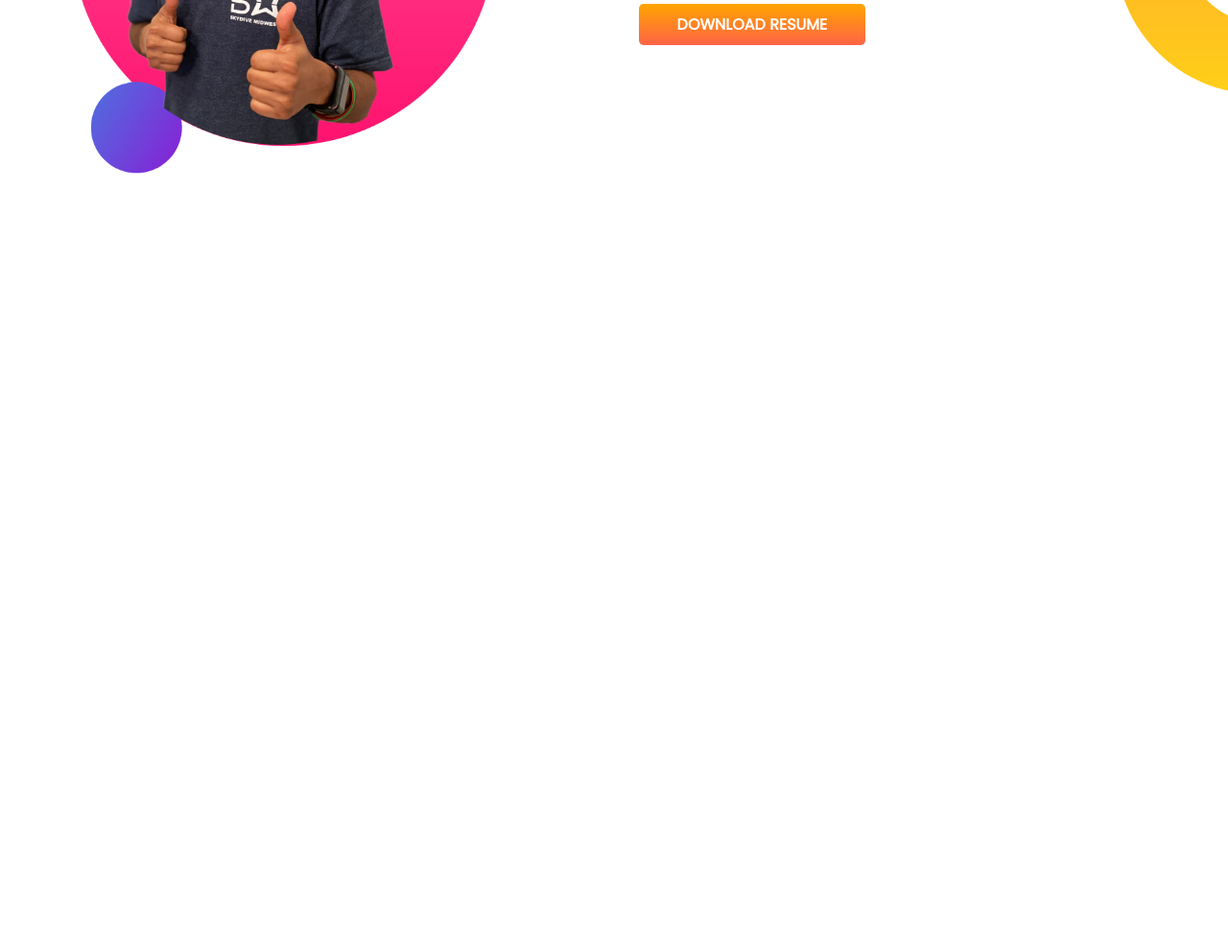
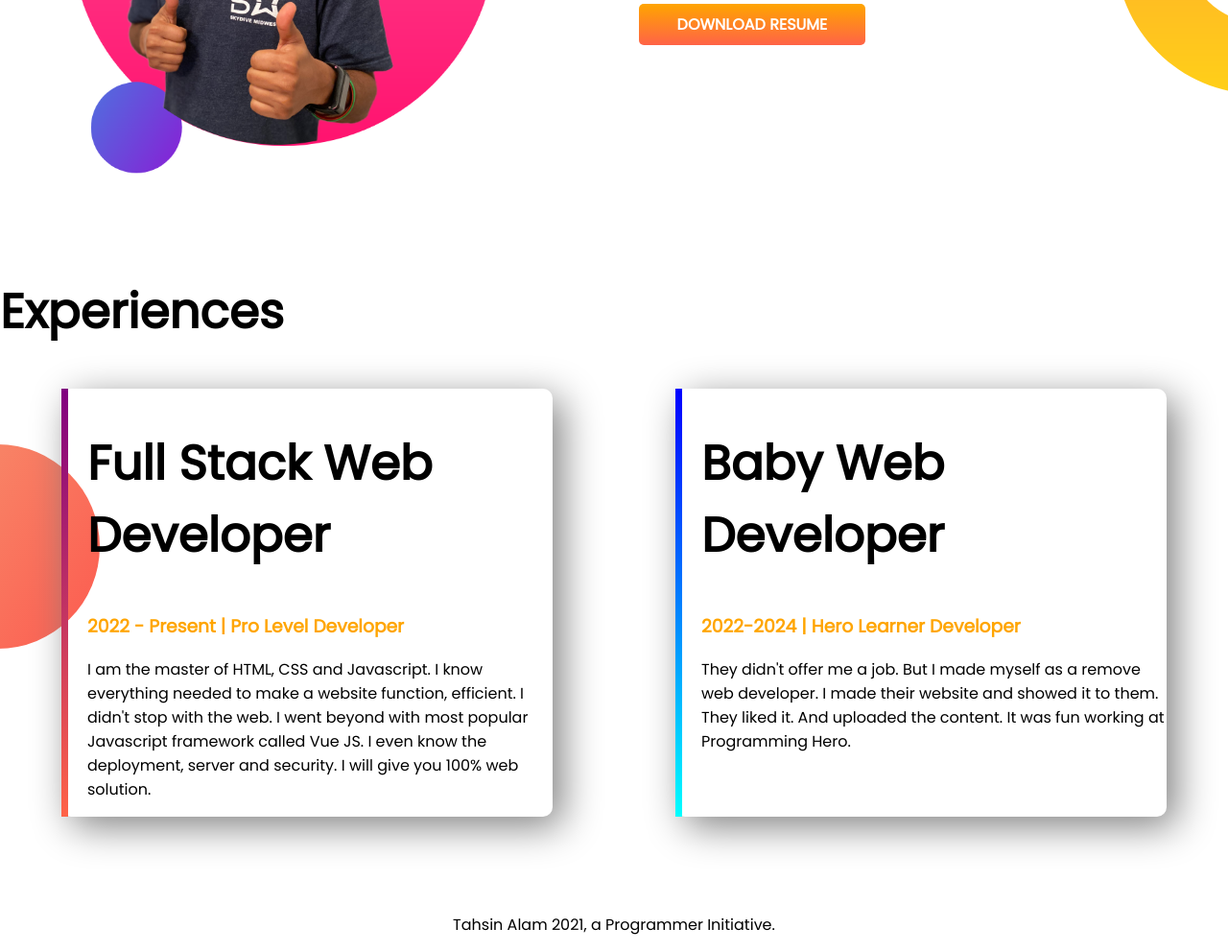
Before and after one commit to molam41/deverloper-portfolio, a plain HTML site: page index.html in a window 1280 px wide. Shown: the part 886-1878 px from the top of the page at 96% size. Before the commit the page ends 1174 px from the top, so only its background shows below. Drawn offline with Linux system fonts and the light colour scheme.

Commit message:
complete

```diff
--- a/index.html
+++ b/index.html
@@ -13,7 +13,7 @@
 </head>
 
 <body>
-    <section class="top-banner">
+    <section class="top-banner flexible-container">
         <div class="half-width">
             <h1>Welcome to</h1>
             <h1><span class="orange-color">Tahsin Alam</span> World!</h1>
@@ -27,7 +27,7 @@
             <img src="images/imagebyme.png" alt="">
         </div>
     </section>
-    <section class="dream-big">
+    <section class="dream-big flexible-container">
         <div class="half-width">
             <img src="images/jhankar2.png" alt="">
         </div>
@@ -41,7 +41,30 @@
             <a class="link-button" href="https://www.google.com" target="_blank">DOWNLOAD RESUME</a>
         </div>
     </section>
+    <section class="experience-area">
+        <h1>Experiences</h1>
+        <div class="flexible-container">
+            <div id="full-stack-experience" class="experience-item">
+                <h1>Full Stack Web Developer</h1>
+                <h3 class="orange-color">2022 - Present | Pro Level Developer</h3>
+                <p>I am the master of HTML, CSS and Javascript. I know everything needed to make a website function,
+                    efficient. I didn't stop with the web. I went beyond with most popular Javascript framework called
+                    Vue
+                    JS. I even know the deployment, server and security. I will give you 100% web solution.</p>
+            </div>
+            <div id="web-dev-experience" class="experience-item">
+                <h1>Baby Web Developer</h1>
+                <h3 class="orange-color">2022-2024 | Hero Learner Developer</h3>
+                <p>They didn't offer me a job. But I made myself as a remove web developer. I made their website and
+                    showed
+                    it to them. They liked it. And uploaded the content. It was fun working at Programming Hero.</p>
+            </div>
+        </div>
+    </section>
 
+    <footer>
+        <p>Tahsin Alam 2021, a Programmer Initiative.</p>
+    </footer>
 
 
 
--- a/style.css
+++ b/style.css
@@ -8,7 +8,7 @@ h1{
 .orange-color{
     color: orange;
 }
-section{
+.flexible-container{
     display: flex;
     margin-bottom: 100px;
 }
@@ -18,6 +18,19 @@ section{
 }
 .half-width img{
     width:80%;
+}
+.experience-item{
+    width: 40%;
+    margin-left: 5%;
+    margin-right: 5%;
+    padding-left: 20px;
+    border-radius: 10px;
+    box-shadow: 10px 10px 40px gray;
+}
+.experience-area{
+    background-image: url(images/exp-bg.png);
+    background-repeat: no-repeat;
+    background-position: left;
 }
 .link-button{
     text-decoration: none;
@@ -36,3 +49,17 @@ section{
     background-repeat: no-repeat;
     background-position: right;
 }
+#web-dev-experience{
+    border-left: 7px solid;
+    border-image: linear-gradient(blue, cyan);
+    border-image-slice: 1;
+}
+#full-stack-experience{
+    border-left: 7px solid;
+    border-image: linear-gradient(purple, tomato);
+    border-image-slice: 1;
+}
+
+footer p{
+    text-align: center;
+}
```
